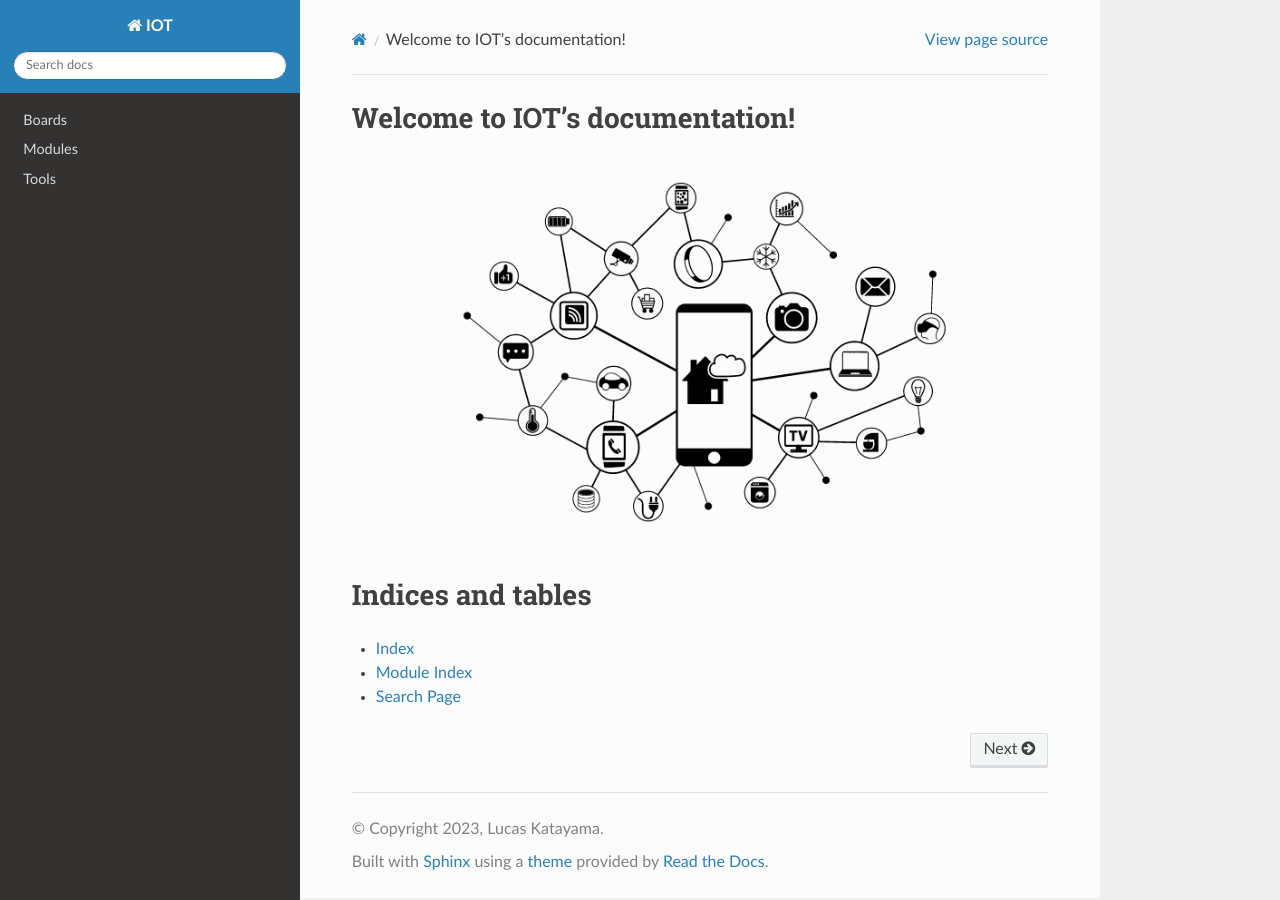
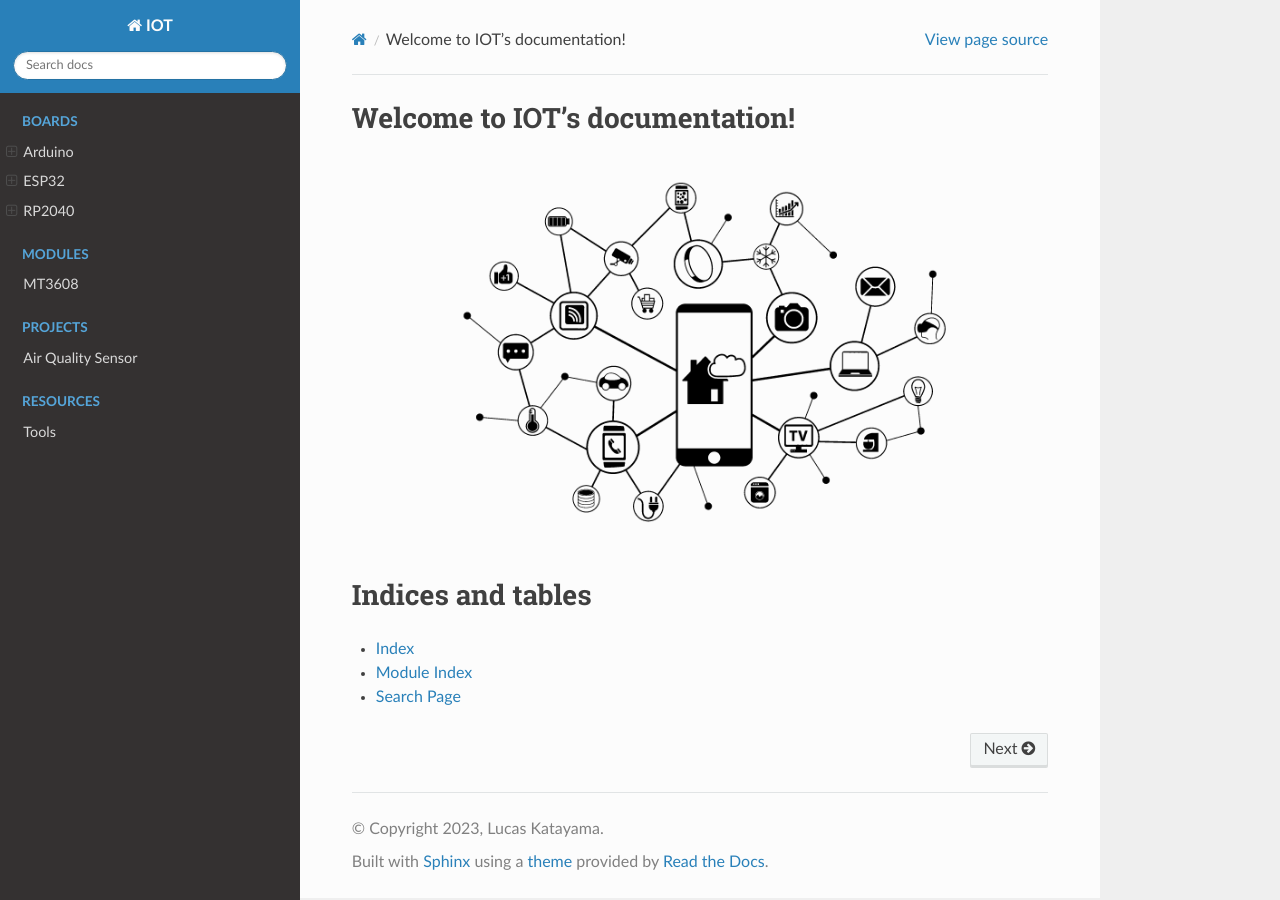
Before and after one commit to lucaskatayama/learn-iot, a Sphinx documentation site: the page built from docs/source/index.rst, in a window 1280 px wide. Built offline with Sphinx 7.4.7 and the Read the Docs theme 2.0.0, drawn with Linux system fonts in a browser that asks for light colours.

Commit message:
docs: better toc structure

```diff
--- a/docs/source/boards/esp32/index.rst
+++ b/docs/source/boards/esp32/index.rst
@@ -2,7 +2,8 @@ ESP32
 =====
 
 .. toctree::
-   :maxdepth: 2
+   :maxdepth: 1
+   :numbered:
 
    esp32devkit
    lolins2mini
--- a/docs/source/conf.py
+++ b/docs/source/conf.py
@@ -35,6 +35,17 @@ myst_enable_extensions = [
     "tasklist",
 ]
 
+html_theme_options = {
+    'display_version': True,
+    'prev_next_buttons_location': 'bottom',
+    # Toc options
+    'collapse_navigation': False,
+    'sticky_navigation': True,
+    'navigation_depth': -1,
+    'includehidden': True,
+    'titles_only': False
+}
+
 templates_path = ['_templates']
 exclude_patterns = []
 
--- a/docs/source/index.rst
+++ b/docs/source/index.rst
@@ -1,3 +1,4 @@
+
 .. learn-iot documentation master file, created by
    sphinx-quickstart on Thu Nov  2 13:25:03 2023.
    You can adapt this file completely to your liking, but it should at least
@@ -10,11 +11,31 @@ Welcome to IOT's documentation!
 
 .. toctree::
    :hidden:
+   :maxdepth: 4
+   :caption: Boards
 
-   boards/index
-   modules/index
+   boards/arduino
+   boards/esp32/index
+   boards/rp2040/RP2040
+
+.. toctree::
+   :hidden:
+   :maxdepth: 4
+   :caption: Modules
+
+   modules/MT3608
+
+.. toctree::
+   :hidden:
+   :caption: Projects
+
+   projects/air_quality
+
+.. toctree::
+   :hidden:
+   :caption: Resources
+
    tools
-
 
 Indices and tables
 ==================
```
Also changed, not shown: docs/source/boards/index.rst (deleted, +0 -8 lines), docs/source/boards/rp2040/RP2040.md (added, +7 -0 lines), docs/source/modules/index.rst (deleted, +0 -7 lines), docs/source/projects/air_quality.md (added, +5 -0 lines), docs/source/boards/rp2040/images/YD-2040-PIN.png (renamed from docs/source/boards/esp32/images/YD-2040-PIN.png), docs/source/boards/rp2040/images/yd2040.png (renamed from docs/source/boards/esp32/images/yd2040.png).
